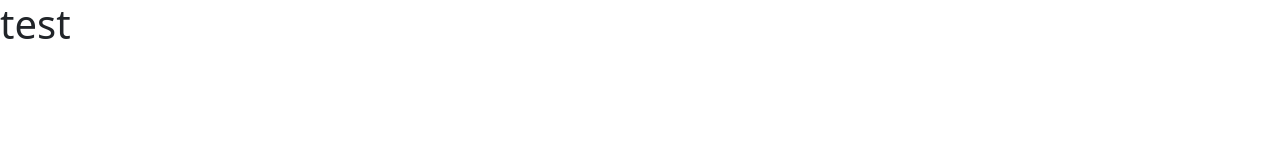
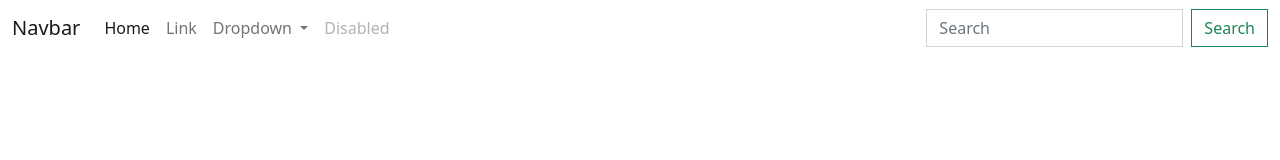
Before and after one commit to Ousman37/bid-it-auction-platform, a website: page index.html in a window 1280 px wide. Drawn offline with nearby package versions, Linux system fonts and the light colour scheme; files that its build step writes are made by us from their sources.

Commit message:
Adding markup

```diff
--- a/index.html
+++ b/index.html
@@ -10,7 +10,48 @@
 </head>
 
 <body>
-  <h1>test</h1>
+  <nav class="navbar navbar-expand-lg bg-body-tertiary">
+    <div class="container-fluid">
+      <a class="navbar-brand" href="#">Navbar</a>
+      <button class="navbar-toggler" type="button" data-bs-toggle="collapse" data-bs-target="#navbarSupportedContent"
+        aria-controls="navbarSupportedContent" aria-expanded="false" aria-label="Toggle navigation">
+        <span class="navbar-toggler-icon"></span>
+      </button>
+      <div class="collapse navbar-collapse" id="navbarSupportedContent">
+        <ul class="navbar-nav me-auto mb-2 mb-lg-0">
+          <li class="nav-item">
+            <a class="nav-link active" aria-current="page" href="#">Home</a>
+          </li>
+          <li class="nav-item">
+            <a class="nav-link" href="#">Link</a>
+          </li>
+          <li class="nav-item dropdown">
+            <a class="nav-link dropdown-toggle" href="#" role="button" data-bs-toggle="dropdown" aria-expanded="false">
+              Dropdown
+            </a>
+            <ul class="dropdown-menu">
+              <li><a class="dropdown-item" href="#">Action</a></li>
+              <li><a class="dropdown-item" href="#">Another action</a></li>
+              <li>
+                <hr class="dropdown-divider">
+              </li>
+              <li><a class="dropdown-item" href="#">Something else here</a></li>
+            </ul>
+          </li>
+          <li class="nav-item">
+            <a class="nav-link disabled">Disabled</a>
+          </li>
+        </ul>
+        <form class="d-flex" role="search">
+          <input class="form-control me-2" type="search" placeholder="Search" aria-label="Search">
+          <button class="btn btn-outline-success" type="submit">Search</button>
+        </form>
+      </div>
+    </div>
+  </nav>
+
+
+  <script src="/node_modules/bootstrap/dist/js/bootstrap.bundle.min.js"></script>
 </body>
 
 </html>
```
